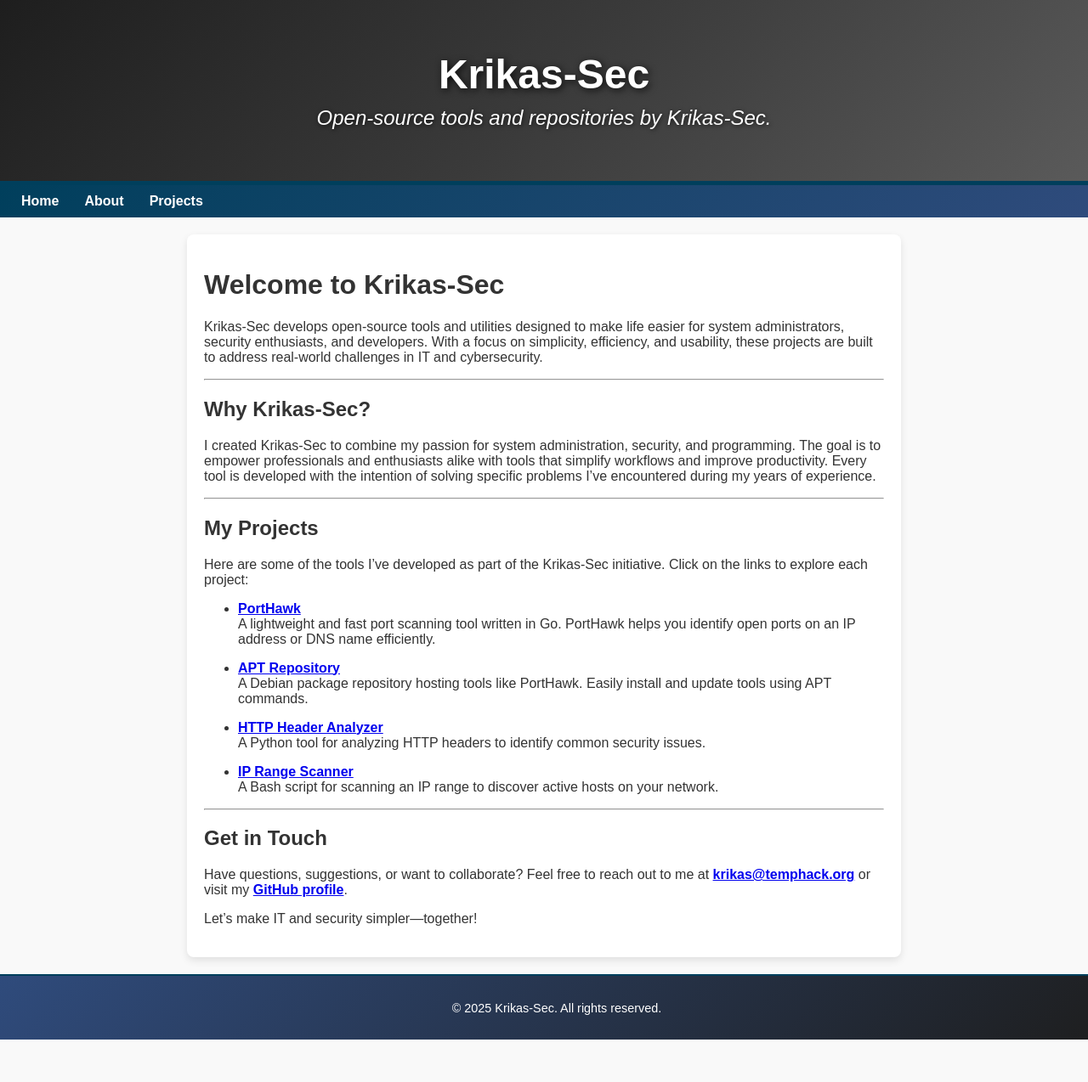
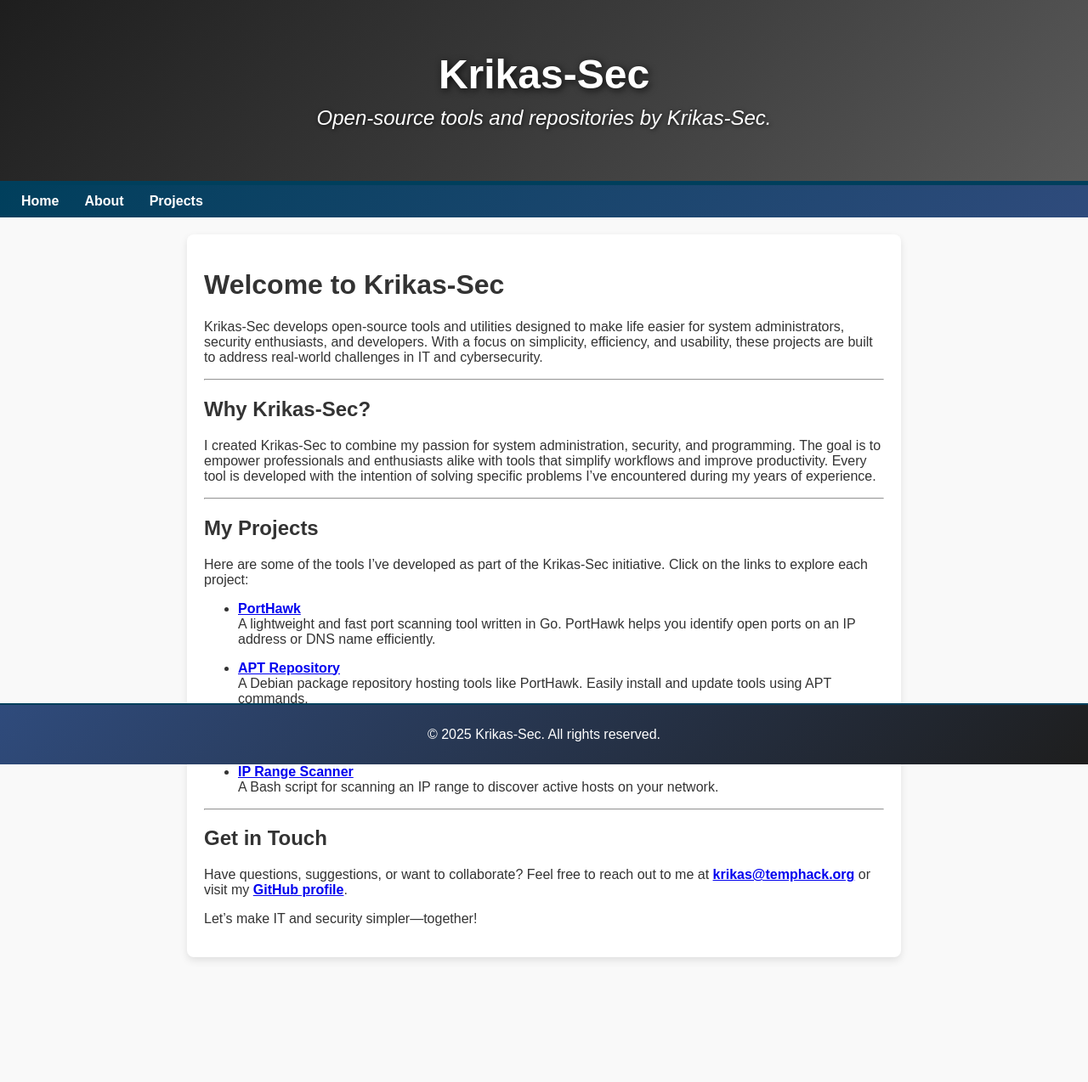
Before and after one commit to Krikas-Sec/Krikas-Sec.github.io, a Jekyll site: the page built from index.md, in a window 1280 px wide. Shown: the whole page at 85% size. Built offline with Jekyll 4.4.1, drawn with Linux system fonts in a browser that asks for light colours; after the commit the page ends 1197 px from its top, so only the background shows below that.

```diff
--- a/assets/css/style.css
+++ b/assets/css/style.css
@@ -60,14 +60,16 @@ body {
 /* Footer */
 /* Footer placeras längst ner */
 footer {
-    text-align: center;
-    padding: 15px;
+    position: fixed;
+    bottom: 0;
+    left: 0;
+    width: 100%;
     background: linear-gradient(135deg, #2f4b7c, #1e1e1e); /* Gradient för foten */
     color: white;
     border-top: 2px solid #003f5c; /* Liten kant för separation */
-    font-size: 0.9em;
-    width: 100%; /* Säkerställ att foten sträcker sig över hela sidan */
-    margin-top: auto; /* Lägger footern längst ner */
+    text-align: center;
+    padding: 10px 0;
+    z-index: 10; /* Säkerställ att footern ligger ovanpå */
 }
 
 /* Gör att footern inte överlappar */
```
